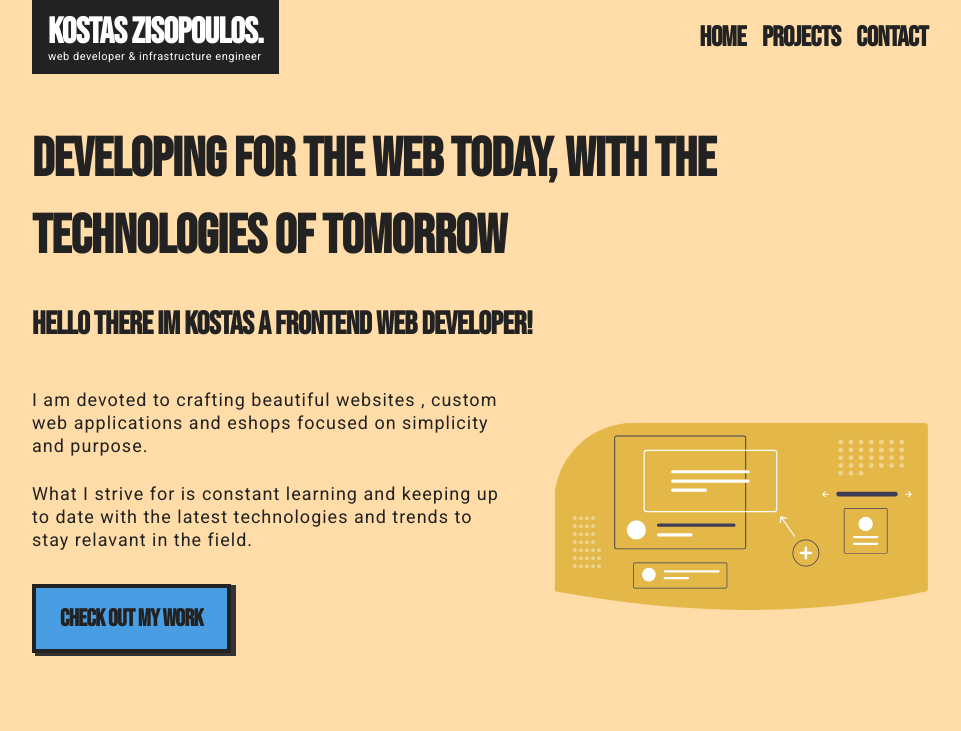
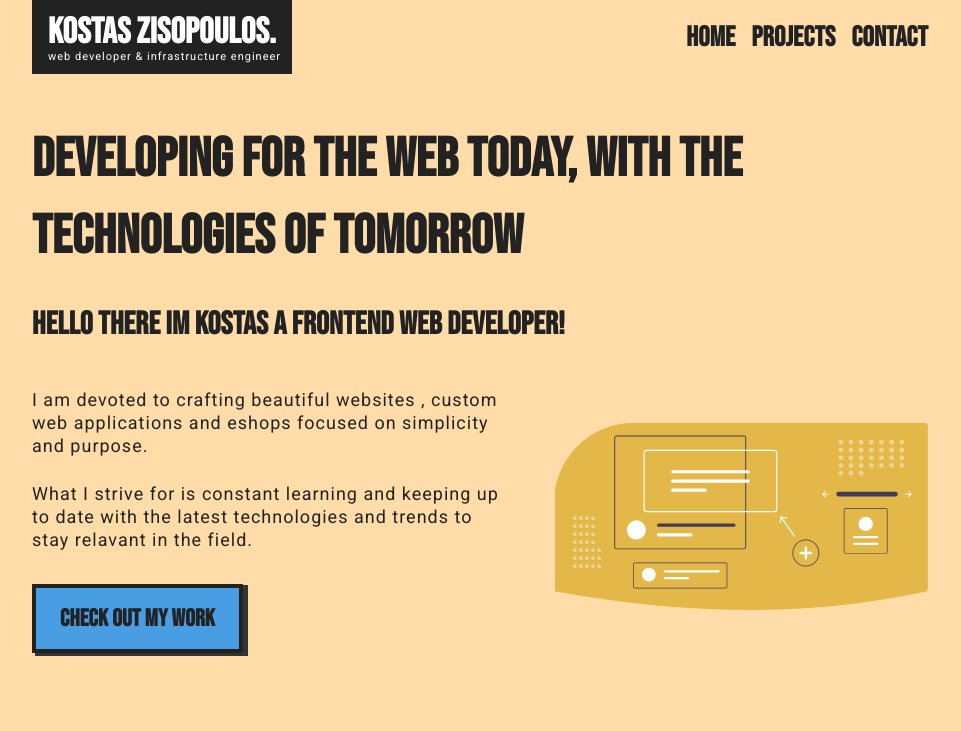
Before and after one commit to kzisopoulos/kostaszisopoulos, a Next.js app: page / in a window 1280 px wide. Shown: the top 731 px of the page, without its empty margins (160-1121 px from the left). Built offline with nearby package versions, Linux system fonts and the light colour scheme.

Commit message:
minor headings fix

```diff
--- a/styles/globals.css
+++ b/styles/globals.css
@@ -31,7 +31,7 @@ body {
   color: var(--color-black);
   background-color: var(--color-background);
   line-height: 1.3;
-  letter-spacing: 0.5px;
+  letter-spacing: 1px;
 }
 
 h1,
@@ -42,7 +42,7 @@ h5,
 h6 {
   font-family: var(--heading-font);
   line-height: 1.4;
-  letter-spacing: -0.5px;
+  letter-spacing: 0.2px;
 }
 
 a {
```
